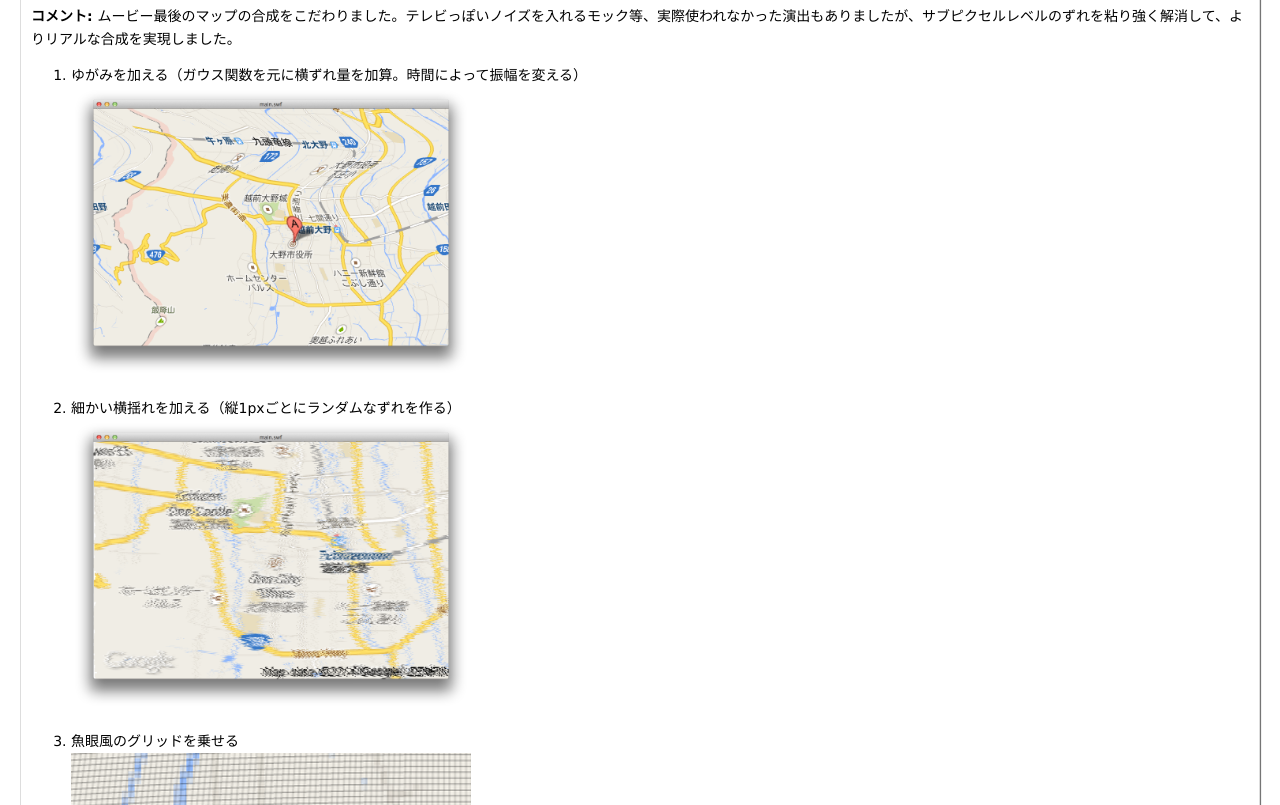
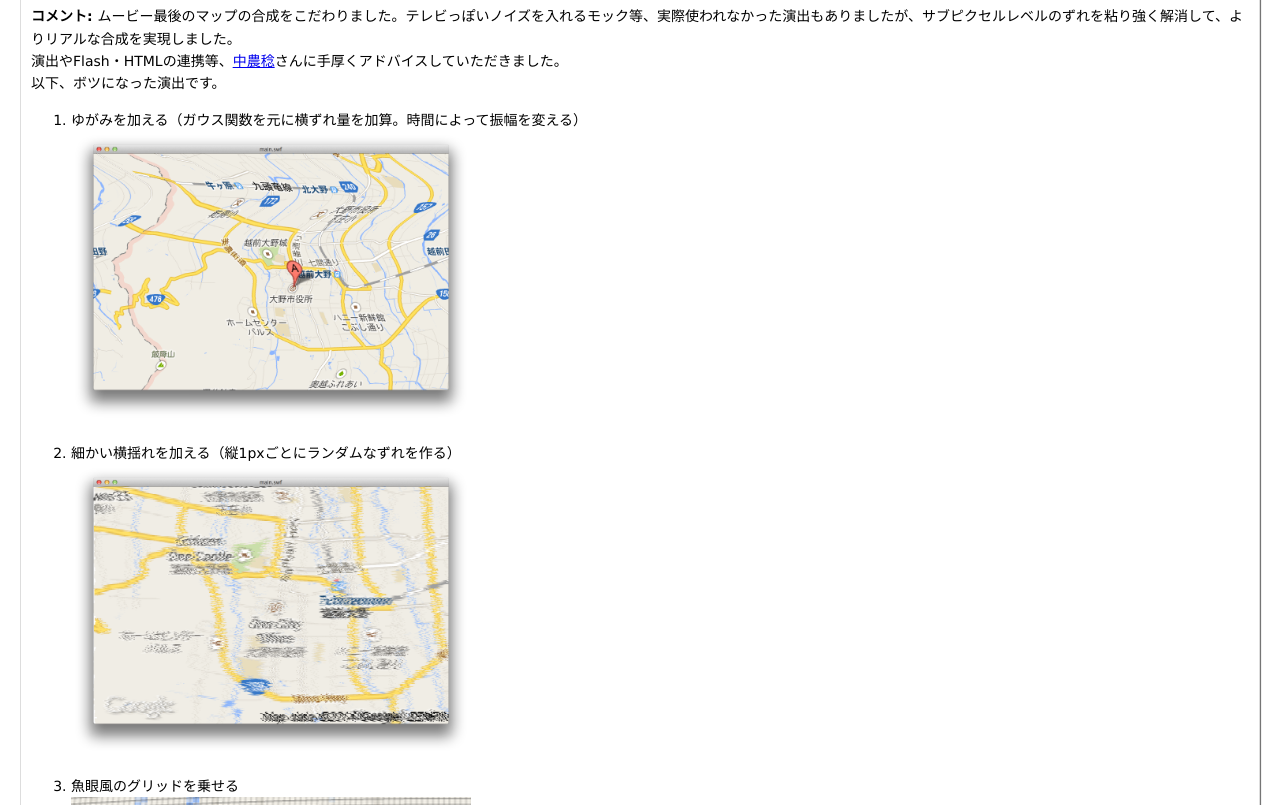
Before and after one commit to butchi/myself, a plain HTML site: page kayac/portfolio/index.html in a window 1280 px wide. Shown: the part 2276-3081 px from the top of the page. Drawn offline with Linux system fonts and the light colour scheme.

Commit message:
fix comment

```diff
--- a/kayac/portfolio/index.html
+++ b/kayac/portfolio/index.html
@@ -108,7 +108,9 @@
         ムービーでは、マジシャンが華麗なトリックで、アドレス帳のデータや、写真、パスワードなどのタブレットの中の個人情報を奪い去ります。<br>
         ムービーの最後には、サイトを見てる方自身の場所をマジシャンが特定して追いかけてくる演出もあります。<br>
         閲覧しているPCのIPアドレスを取得し、そのデータを基に、Google Maps APIを利用して生成した画像を、動画に合成しています。</p>
-      <p class="comment">ムービー最後のマップの合成をこだわりました。テレビっぽいノイズを入れるモック等、実際使われなかった演出もありましたが、サブピクセルレベルのずれを粘り強く解消して、よりリアルな合成を実現しました。
+      <p class="comment">ムービー最後のマップの合成をこだわりました。テレビっぽいノイズを入れるモック等、実際使われなかった演出もありましたが、サブピクセルレベルのずれを粘り強く解消して、よりリアルな合成を実現しました。<br>
+        演出やFlash・HTMLの連携等、<a href="http://www.kayac.com/team/nakano-minoru">中農稔</a>さんに手厚くアドバイスしていただきました。<br>
+        以下、ボツになった演出です。
       <ol>
         <li>
           <figure>
```
